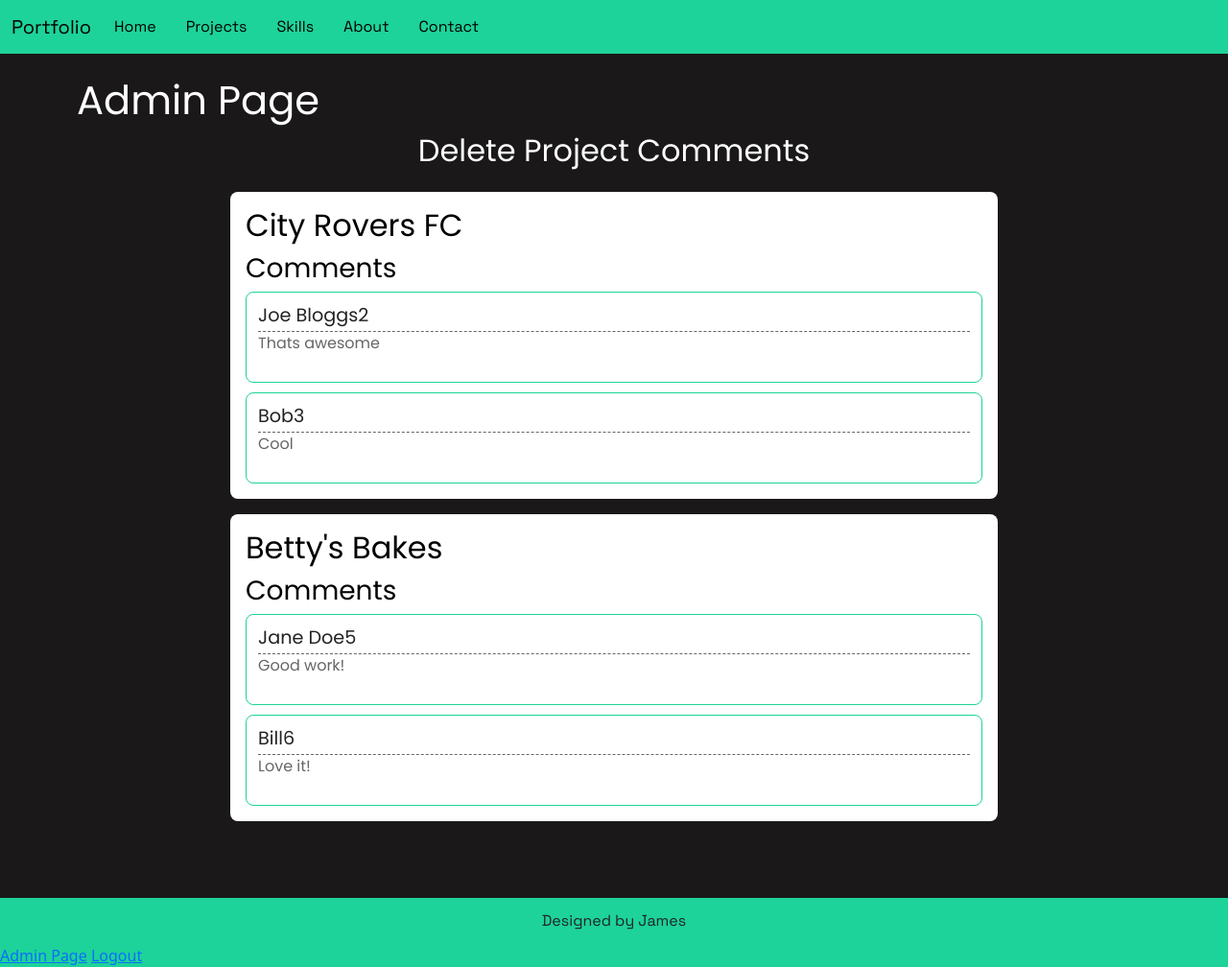
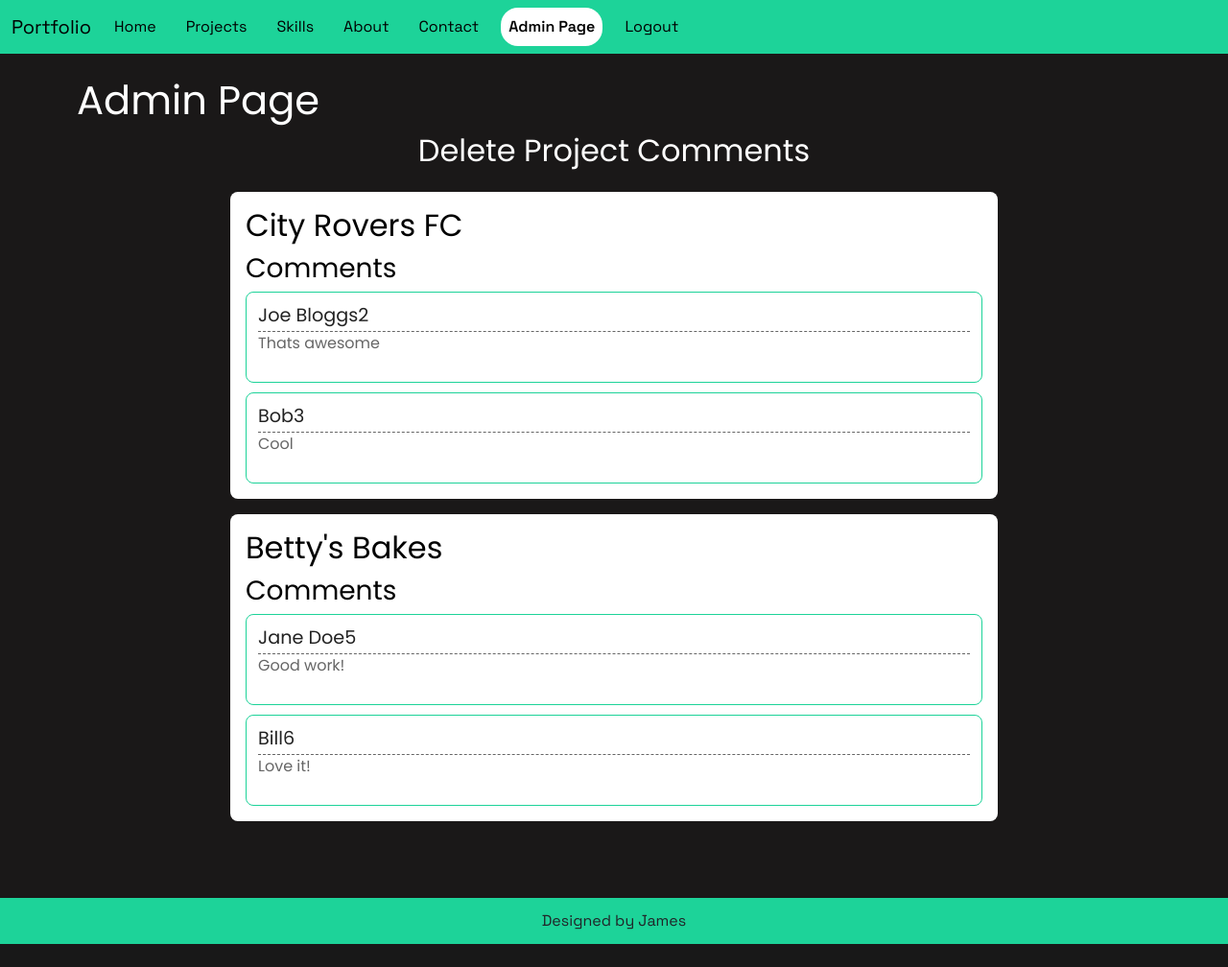
Before and after one commit to james-fitz86/portfolio, a Flask app: page /admin in a window 1280 px wide. Shown: the whole page at 96% size. After the commit the page ends 984 px from the top, so only its background shows below. Run offline with Flask 3, Linux system fonts and the light colour scheme; the visitor is signed in with stand-in values (Sample User, id 1).

Commit message:
moved admin/logout links to nav

```diff
--- a/templates/base.html
+++ b/templates/base.html
@@ -21,20 +21,27 @@
               <div class="collapse navbar-collapse" id="navbarNav">
                 <ul class="navbar-nav">
                   <li class="nav-item">
-                    <a class="nav-link {% if request.endpoint == 'home' %}active{% endif %}" aria-current="page" href="{{ url_for('routes.home') }}">Home</a>
+                    <a class="nav-link {% if request.endpoint == 'routes.home' %}active{% endif %}" aria-current="page" href="{{ url_for('routes.home') }}">Home</a>
                   </li>
                   <li class="nav-item">
-                    <a class="nav-link {% if request.endpoint == 'projects' %}active{% endif %}" href="{{ url_for('routes.projects') }}">Projects</a>
+                    <a class="nav-link {% if request.endpoint == 'routes.projects' %}active{% endif %}" href="{{ url_for('routes.projects') }}">Projects</a>
                   </li>
                   <li class="nav-item">
-                    <a class="nav-link {% if request.endpoint == 'skills' %}active{% endif %}" href="{{ url_for('routes.skills') }}">Skills</a>
+                    <a class="nav-link {% if request.endpoint == 'routes.skills' %}active{% endif %}" href="{{ url_for('routes.skills') }}">Skills</a>
                   </li>
                   <li class="nav-item">
-                    <a class="nav-link {% if request.endpoint == 'about' %}active{% endif %}" href="{{ url_for('routes.about') }}">About</a>
+                    <a class="nav-link {% if request.endpoint == 'routes.about' %}active{% endif %}" href="{{ url_for('routes.about') }}">About</a>
+                  <li class="nav-item">
+                    <a class="nav-link {% if request.endpoint == 'routes.contact' %}active{% endif %}" href="{{ url_for('routes.contact') }}">Contact</a>
+                  </li>
+                  {% if session['username'] %}
+                  <li class="nav-item">
+                    <a class="nav-link {% if request.endpoint == 'routes.admin' %}active{% endif %}" href="{{ url_for('routes.admin') }}">Admin Page</a>
                   </li>
                   <li class="nav-item">
-                    <a class="nav-link {% if request.endpoint == 'contact' %}active{% endif %}" href="{{ url_for('routes.contact') }}">Contact</a>
+                    <a class="nav-link" href="{{ url_for('routes.logout') }}">Logout</a>
                   </li>
+                  {% endif %}
                 </ul>
               </div>
             </div>
@@ -45,12 +52,6 @@
         </main>
         <footer>
           <p>Designed by James</p>
-          {% if session['username'] %}
-          <div id="footer-links">
-            <a href="{{ url_for('routes.admin') }}">Admin Page</a>
-            <a href="{{ url_for('routes.logout') }}">Logout</a>
-          </div>
-          {% endif %}
         </footer>
     </div>
     <script src="{{ url_for('static', filename='js/script.js') }}"></script>
```
